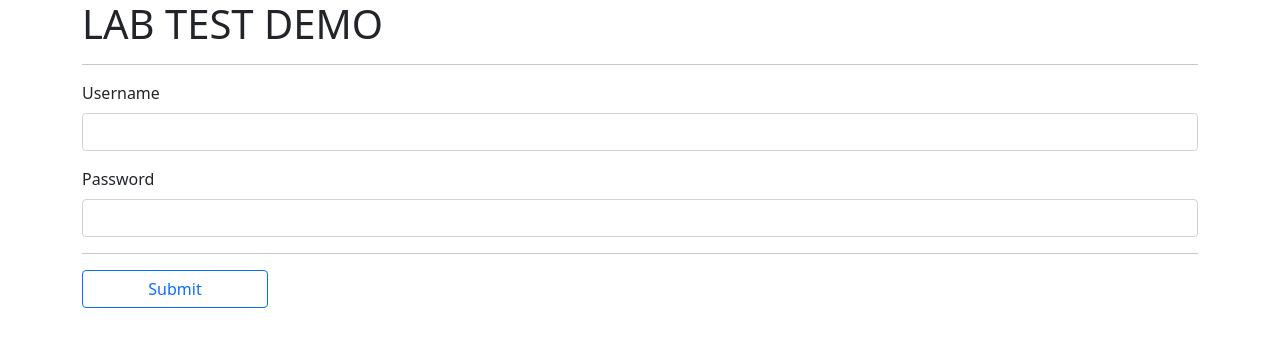
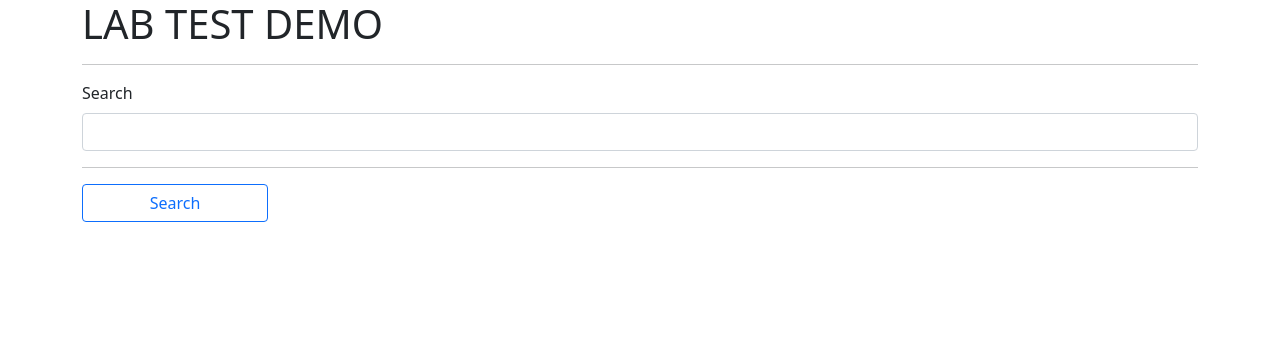
Before and after one commit to 1902611-TohJunRongAlex/LabTest1902611, a Python web app: template src/templates/index.html in a window 1280 px wide. Shown: the top 347 px of the page. Run offline with Jinja, Linux system fonts and the light colour scheme; the template is opened without the code that fills it, so the values that code supplies are empty.

Commit message:
Update test

```diff
--- a/src/templates/done.html
+++ b/src/templates/done.html
@@ -9,12 +9,13 @@
     <!-- Bootstrap CSS -->
     <link rel="stylesheet" href="../static/css/bootstrap.min.css">
     <script type="text/javascript" src="../static/css/bootstrap.bundle.js"></script>
-	<title>DONE</title>
+	<title>{{searchvalue}}</title>
 </head>
 <body>
 	<div class="container">
 		<div>
 			<h1>DONE</h1>
+			<a id = 'return' type="button" href="{{url_for('main')}}" class="btn col-md-3">Login</a>
 		</div>
 		<hr>
 </body>
--- a/src/templates/index.html
+++ b/src/templates/index.html
@@ -1,3 +1,17 @@
+<script>
+    function validate() {
+        var search = document.getElementById('search').value;
+        if (!search) {
+            alert("Please fill in all required details.");
+            return false;
+        }
+        if (!/^[A-Za-z ]+$/.test(search)){
+            alert("Please enter proper characters");
+            return false;
+        }
+        return true;
+    }
+</script>
 <!doctype html>
 <html lang="en">
 
@@ -18,18 +32,13 @@
 		</div>
 		<hr>
 
-		<form action="/done" method="GET" >
+		<form action="/done" method="POST" >
 			<div class="mb-3">
-				<label class="form-label">Username</label>
-				<input type="text" name='username' id = 'username' class="form-control">
-			</div>
-
-			<div class="mb-3">
-				<label class="form-label">Password</label>
-				<input type="password" name='password' id = 'password' class="form-control">
+				<label class="form-label">Search</label>
+				<input type="text" name='search' id = 'search' class="form-control">
 			</div>
 			<hr>
-			<button type="submit" name='submit' id = 'submit' class="btn btn-outline-primary col-2" role="button">Submit</button>
+			<button type="submit" name='submit' id = 'submit' class="btn btn-outline-primary col-2" role="button">Search</button>
 		</form>
 	</div>
 </body>
```
Also changed, not shown: src/main.py (+7 -4 lines), 1 other file.
